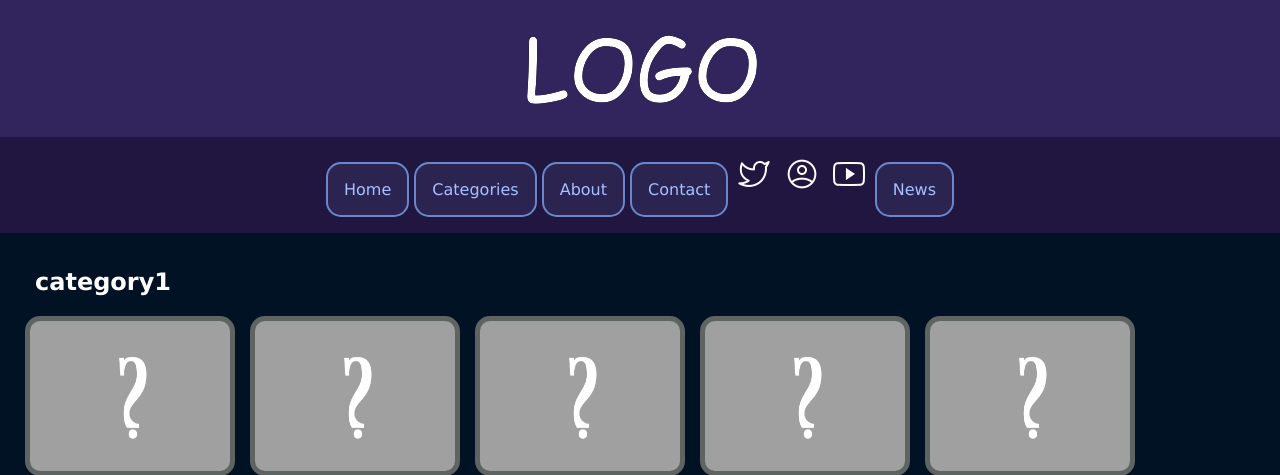
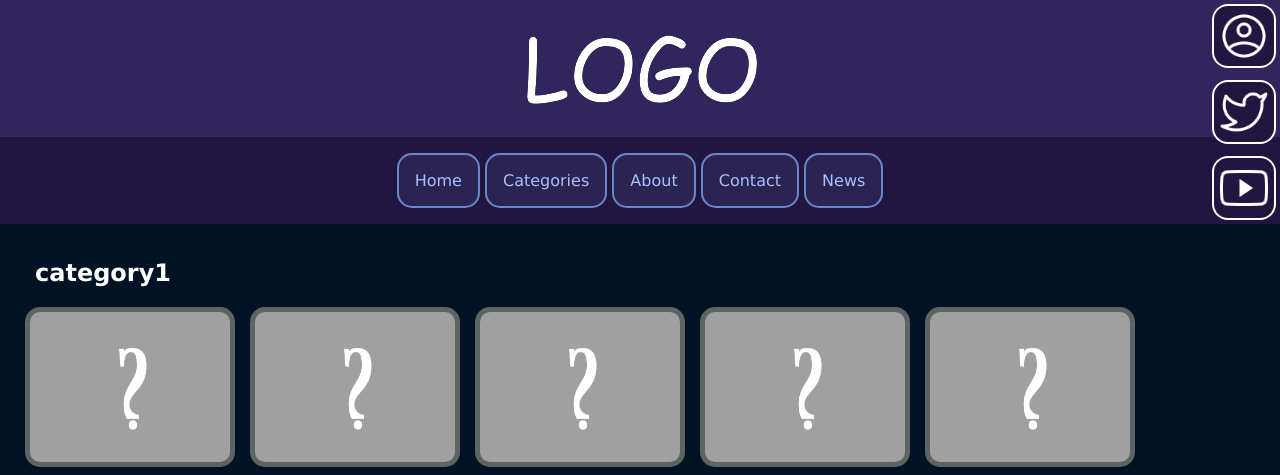
Before and after one commit to Azapru/school-website-project, a PHP site: page / in a window 1280 px wide. Shown: the top 475 px of the page. Run offline with PHP 8.4, Linux system fonts and the light colour scheme.

Commit message:
Make social buttons prettier

```diff
--- a/index.html
+++ b/index.html
@@ -7,6 +7,11 @@
     <link rel="stylesheet" type="text/css" href="style.css"/>
 </head>
 <body>
+    <div class="socials">
+        <a href=""><img src="assets/user.png" class="social-icons"></a><br>
+        <a href=""><img src="assets/twitter.png" class="social-icons"></a><br>
+        <a href=""><img src="assets/youtube.png" class="social-icons"></a>
+    </div>
     <header>
         <img src="assets/logo.png" alt="logo">
     </header>
@@ -15,9 +20,6 @@
         <a><button>Categories</button></a>
         <a><button>About</button></a>
         <a><button>Contact</button></a>
-        <a href=""><img src="assets/twitter.png" class="social-icons"></a>
-        <a href=""><img src="assets/user.png" class="social-icons"></a>
-        <a href=""><img src="assets/youtube.png" class="social-icons"></a>
         <div class="dropdown">
             <button class="dropbtn">News</button>
             <div class="dropdown-content">
--- a/style.css
+++ b/style.css
@@ -35,10 +35,6 @@
     padding: 12px 16px;
     text-decoration: none;
     display: block;
-}
-
-.social-icons {
-    width: 32px;
 }
 
 body {
@@ -106,3 +102,18 @@ p {
     color: rgb(255, 255, 255);
     padding: 15px;
 }
+
+.social-icons {
+    width: 48px;
+    margin: 4px;
+    padding: 6px;
+    border: white 2px solid;
+    border-radius: 16px;
+    background-color: #201640;
+}
+
+.socials {
+    text-align: right;
+    position: fixed;
+    width: 100%;
+}
```
